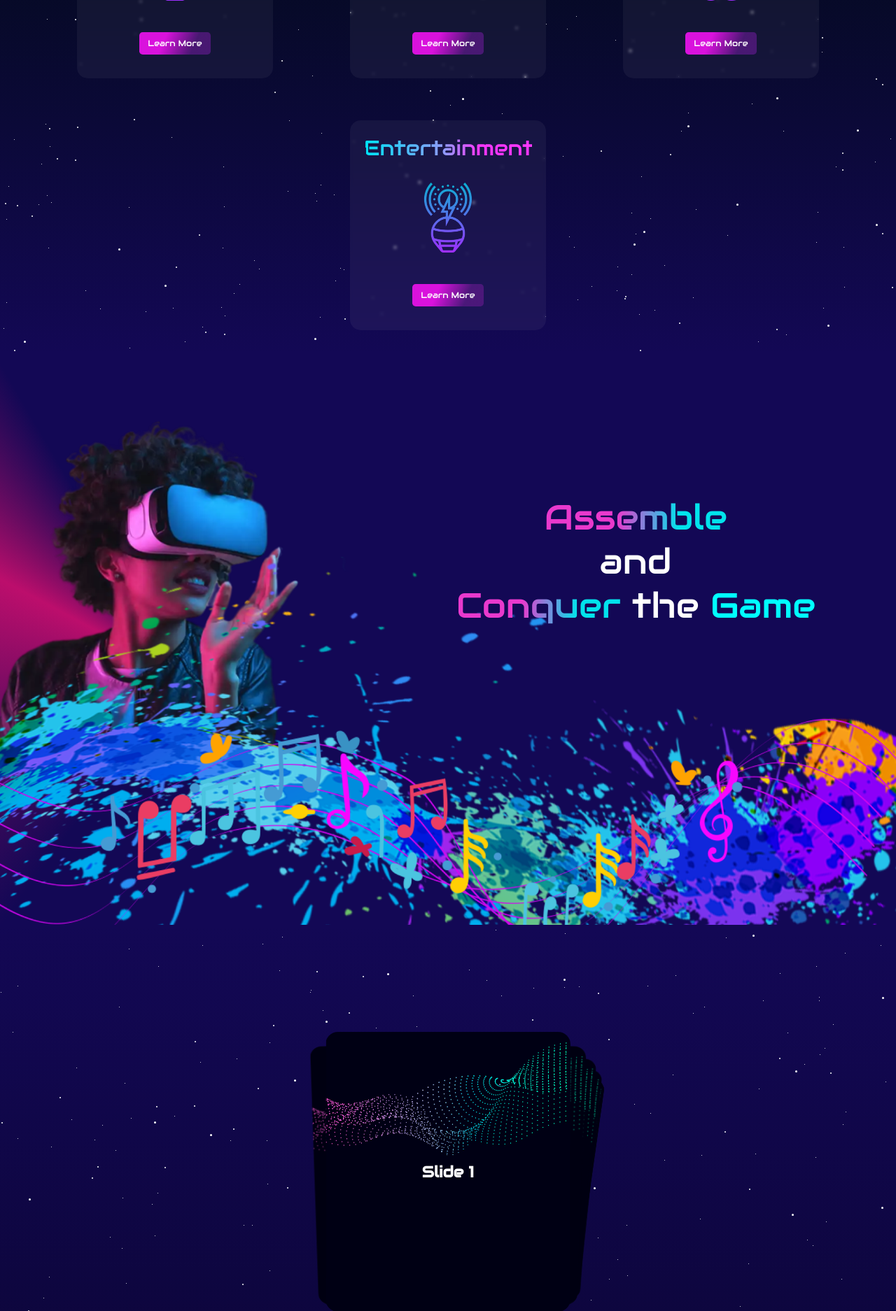
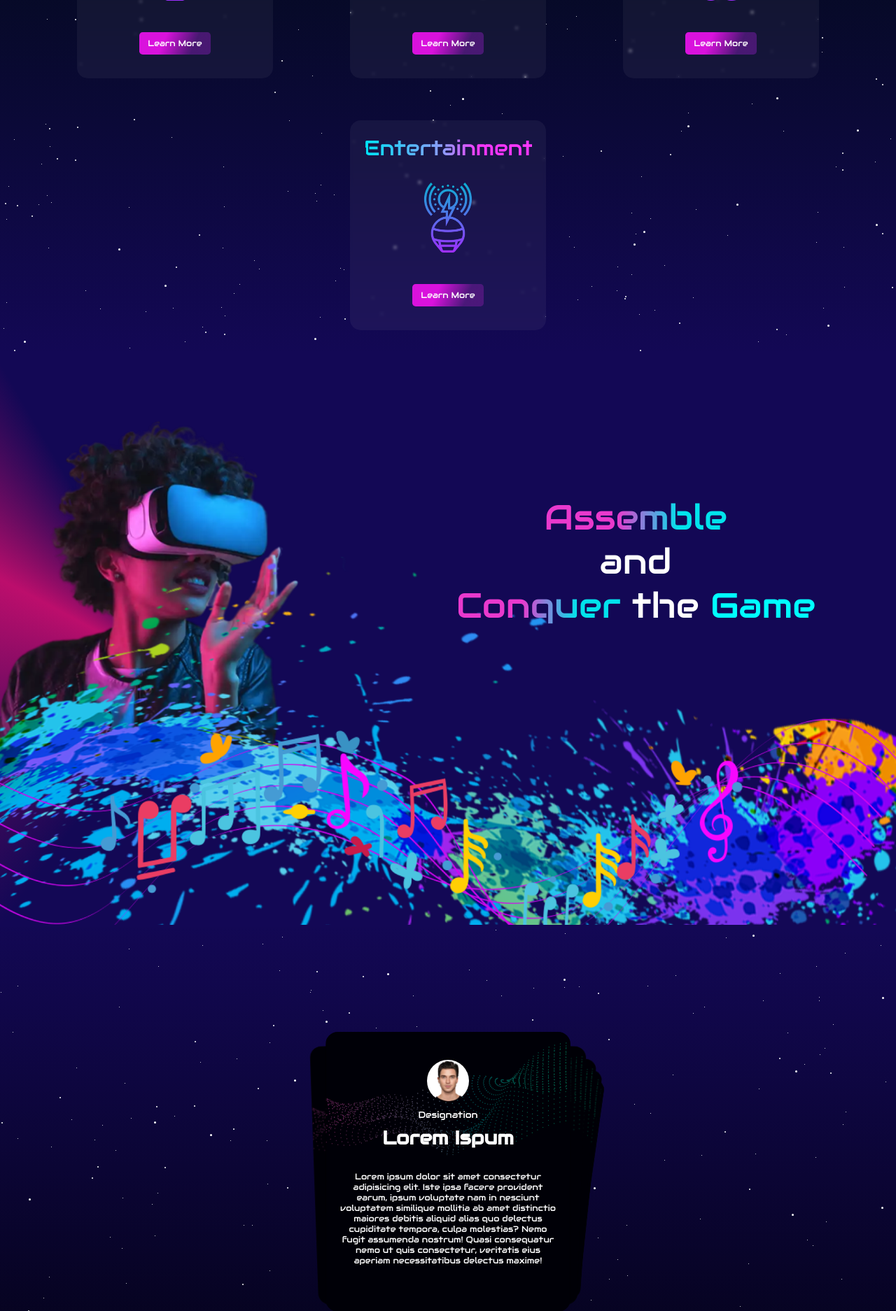
Before and after one commit to detronetdip/resonence, a PHP site: page / in a window 1280 px wide. Shown: the part 2432-4306 px from the top of the page at 70% size. Run offline with PHP 8.4, Linux system fonts and the light colour scheme.

Commit message:
slider edited

```diff
--- a/assets/css/_main.scss
+++ b/assets/css/_main.scss
@@ -249,8 +249,8 @@
     }
   }
   .slider {
-    height: 200vh;
     padding-top: 15rem;
+    padding-bottom: 15rem;
     background: linear-gradient(0.84deg, #030214 0.46%, #130855 99.41%);
     .sliderrow {
       @include centerByFlex();
@@ -265,13 +265,49 @@
     }
 
     .swiper-slide {
-      display: flex;
-      align-items: center;
-      justify-content: center;
       border-radius: 18px;
       font-size: 22px;
       font-weight: bold;
       color: #fff;
+      overflow: hidden;
+      .mask{
+        padding: 2rem;
+        height: 100%;
+        width: 100%;
+        background-color: rgba(0, 0, 0, 0.65);
+        .imgbox{
+          @include centerByFlex;
+          padding-top: 2rem;
+          img{
+            height: 6rem;
+            width: 6rem;
+            border-radius: 50%;
+          }
+        }
+        .named{
+          @include centerByFlex;
+          flex-direction: column;
+          h4{
+            font-size: 1.3rem;
+            font-weight: 400;
+            padding-top: 1rem;
+          }
+          h1{
+            font-size: 2.7rem;
+            font-weight: 600;
+            padding-top: 0.7rem;
+          }
+        }
+        .speech{
+          @include centerByFlex;
+          padding-top: 3rem;
+          p{
+            text-align: center;
+            font-weight: 200;
+            font-size: 1.2rem;
+          }
+        }
+      }
     }
 
     .swiper-slide {
--- a/index.html
+++ b/index.html
@@ -1,6 +1,5 @@
 <!DOCTYPE html>
 <html lang="en">
-
   <head>
     <meta charset="UTF-8" />
     <meta http-equiv="X-UA-Compatible" content="IE=edge" />
@@ -9,9 +8,19 @@
     <link rel="stylesheet" href="assets/css/style.css" />
     <link rel="preconnect" href="https://fonts.googleapis.com" />
     <link rel="preconnect" href="https://fonts.gstatic.com" crossorigin />
-  <link href="https://fonts.googleapis.com/css2?family=Audiowide&display=swap" rel="stylesheet" />
-  <link rel="stylesheet" href="https://unpkg.com/swiper/swiper-bundle.min.css" />
-  <link href='https://fonts.googleapis.com/css?family=Lato:300,400,700' rel='stylesheet' type='text/css'>
+    <link
+      href="https://fonts.googleapis.com/css2?family=Audiowide&display=swap"
+      rel="stylesheet"
+    />
+    <link
+      rel="stylesheet"
+      href="https://unpkg.com/swiper/swiper-bundle.min.css"
+    />
+    <link
+      href="https://fonts.googleapis.com/css?family=Lato:300,400,700"
+      rel="stylesheet"
+      type="text/css"
+    />
     <script type="text/javascript" src="./assets/js/vanilla-tilt.js"></script>
   </head>
 
@@ -85,9 +94,9 @@
         </div>
       </section>
       <section class="events">
-      <div id='stars'></div>
-      <div id='stars2'></div>
-      <div id='stars3'></div>
+        <div id="stars"></div>
+        <div id="stars2"></div>
+        <div id="stars3"></div>
 
         <div class="div" id="explore">
           <h4>Events of ResonanceXI</h4>
@@ -98,7 +107,9 @@
                 <img src="./assets/images/robotics.png" alt="robotics" />
               </div>
               <div class="btndiv">
+                <a href="robotics.html">
                   <button>Learn More</button>
+                </a>
               </div>
             </div>
             <div class="scardcontainer">
@@ -151,7 +162,10 @@
             <div class="scardcontainer">
               <h4>Entertainment</h4>
               <div class="imgdiv">
-              <img src="./assets/images/entertainment.png" alt="entertainment" />
+                <img
+                  src="./assets/images/entertainment.png"
+                  alt="entertainment"
+                />
               </div>
               <div class="btndiv">
                 <button>Learn More</button>
@@ -163,7 +177,10 @@
       <section class="ladies">
         <img src="./assets/images/ladies.png" alt="" />
         <h4>
-        <span class="asmb">Assemble</span><br />and <br /><span class="asmb">Conquer</span> the
+          <span class="asmb">Assemble</span><br />and <br /><span class="asmb"
+            >Conquer</span
+          >
+          the
           <span class="dsmb">Game</span>
         </h4>
       </section>
@@ -173,25 +190,174 @@
             <div class="swiper mySwiper">
               <div class="swiper-wrapper">
                 <div class="swiper-slide">
-                Slide 1
+                  <div class="mask">
+                    <div class="imgbox">
+                      <img src="./assets/images/face-14.jpg" alt="face" />
                     </div>
-              <div class="swiper-slide">Slide 2</div>
-              <div class="swiper-slide">Slide 3</div>
-              <div class="swiper-slide">Slide 4</div>
-              <div class="swiper-slide">Slide 5</div>
-              <div class="swiper-slide">Slide 6</div>
-              <div class="swiper-slide">Slide 7</div>
-              <div class="swiper-slide">Slide 8</div>
-              <div class="swiper-slide">Slide 9</div>
+                    <div class="named">
+                      <h4>Designation</h4>
+                      <h1>Lorem Ispum</h1>
+                    </div>
+                    <div class="speech">
+                      <p>
+                        Lorem ipsum dolor sit amet consectetur adipisicing elit.
+                        Iste ipsa facere provident earum, ipsum voluptate nam in
+                        nesciunt voluptatem similique mollitia ab amet
+                        distinctio maiores debitis aliquid alias quo delectus
+                        cupiditate tempora, culpa molestias? Nemo fugit
+                        assumenda nostrum! Quasi consequatur nemo ut quis
+                        consectetur, veritatis eius aperiam necessitatibus
+                        delectus maxime!
+                      </p>
                     </div>
                   </div>
-
+                </div>
+                <div class="swiper-slide">
+                  <div class="mask">
+                    <div class="imgbox">
+                      <img src="./assets/images/face-14.jpg" alt="face" />
+                    </div>
+                    <div class="named">
+                      <h4>Designation</h4>
+                      <h1>Lorem Ispum</h1>
+                    </div>
+                    <div class="speech">
+                      <p>
+                        Lorem ipsum dolor sit amet consectetur adipisicing elit.
+                        Iste ipsa facere provident earum, ipsum voluptate nam in
+                        nesciunt voluptatem similique mollitia ab amet
+                        distinctio maiores debitis aliquid alias quo delectus
+                        cupiditate tempora, culpa molestias? Nemo fugit
+                        assumenda nostrum! Quasi consequatur nemo ut quis
+                        consectetur, veritatis eius aperiam necessitatibus
+                        delectus maxime!
+                      </p>
+                    </div>
+                  </div>
+                </div>
+                <div class="swiper-slide">
+                  <div class="mask">
+                    <div class="imgbox">
+                      <img src="./assets/images/face-14.jpg" alt="face" />
+                    </div>
+                    <div class="named">
+                      <h4>Designation</h4>
+                      <h1>Lorem Ispum</h1>
+                    </div>
+                    <div class="speech">
+                      <p>
+                        Lorem ipsum dolor sit amet consectetur adipisicing elit.
+                        Iste ipsa facere provident earum, ipsum voluptate nam in
+                        nesciunt voluptatem similique mollitia ab amet
+                        distinctio maiores debitis aliquid alias quo delectus
+                        cupiditate tempora, culpa molestias? Nemo fugit
+                        assumenda nostrum! Quasi consequatur nemo ut quis
+                        consectetur, veritatis eius aperiam necessitatibus
+                        delectus maxime!
+                      </p>
+                    </div>
+                  </div>
+                </div>
+                <div class="swiper-slide">
+                  <div class="mask">
+                    <div class="imgbox">
+                      <img src="./assets/images/face-14.jpg" alt="face" />
+                    </div>
+                    <div class="named">
+                      <h4>Designation</h4>
+                      <h1>Lorem Ispum</h1>
+                    </div>
+                    <div class="speech">
+                      <p>
+                        Lorem ipsum dolor sit amet consectetur adipisicing elit.
+                        Iste ipsa facere provident earum, ipsum voluptate nam in
+                        nesciunt voluptatem similique mollitia ab amet
+                        distinctio maiores debitis aliquid alias quo delectus
+                        cupiditate tempora, culpa molestias? Nemo fugit
+                        assumenda nostrum! Quasi consequatur nemo ut quis
+                        consectetur, veritatis eius aperiam necessitatibus
+                        delectus maxime!
+                      </p>
+                    </div>
+                  </div>
+                </div>
+                <div class="swiper-slide">
+                  <div class="mask">
+                    <div class="imgbox">
+                      <img src="./assets/images/face-14.jpg" alt="face" />
+                    </div>
+                    <div class="named">
+                      <h4>Designation</h4>
+                      <h1>Lorem Ispum</h1>
+                    </div>
+                    <div class="speech">
+                      <p>
+                        Lorem ipsum dolor sit amet consectetur adipisicing elit.
+                        Iste ipsa facere provident earum, ipsum voluptate nam in
+                        nesciunt voluptatem similique mollitia ab amet
+                        distinctio maiores debitis aliquid alias quo delectus
+                        cupiditate tempora, culpa molestias? Nemo fugit
+                        assumenda nostrum! Quasi consequatur nemo ut quis
+                        consectetur, veritatis eius aperiam necessitatibus
+                        delectus maxime!
+                      </p>
+                    </div>
+                  </div>
+                </div>
+                <div class="swiper-slide">
+                  <div class="mask">
+                    <div class="imgbox">
+                      <img src="./assets/images/face-14.jpg" alt="face" />
+                    </div>
+                    <div class="named">
+                      <h4>Designation</h4>
+                      <h1>Lorem Ispum</h1>
+                    </div>
+                    <div class="speech">
+                      <p>
+                        Lorem ipsum dolor sit amet consectetur adipisicing elit.
+                        Iste ipsa facere provident earum, ipsum voluptate nam in
+                        nesciunt voluptatem similique mollitia ab amet
+                        distinctio maiores debitis aliquid alias quo delectus
+                        cupiditate tempora, culpa molestias? Nemo fugit
+                        assumenda nostrum! Quasi consequatur nemo ut quis
+                        consectetur, veritatis eius aperiam necessitatibus
+                        delectus maxime!
+                      </p>
+                    </div>
+                  </div>
+                </div>
+                <div class="swiper-slide">
+                  <div class="mask">
+                    <div class="imgbox">
+                      <img src="./assets/images/face-14.jpg" alt="face" />
+                    </div>
+                    <div class="named">
+                      <h4>Designation</h4>
+                      <h1>Lorem Ispum</h1>
+                    </div>
+                    <div class="speech">
+                      <p>
+                        Lorem ipsum dolor sit amet consectetur adipisicing elit.
+                        Iste ipsa facere provident earum, ipsum voluptate nam in
+                        nesciunt voluptatem similique mollitia ab amet
+                        distinctio maiores debitis aliquid alias quo delectus
+                        cupiditate tempora, culpa molestias? Nemo fugit
+                        assumenda nostrum! Quasi consequatur nemo ut quis
+                        consectetur, veritatis eius aperiam necessitatibus
+                        delectus maxime!
+                      </p>
+                    </div>
+                  </div>
+                </div>
+              </div>
+            </div>
           </div>
         </div>
       </section>
+      <section class="footer"></section>
     </div>
     <script src="https://unpkg.com/swiper/swiper-bundle.min.js"></script>
     <script src="assets/js/script.js"></script>
   </body>
-
 </html>
```
Also changed, not shown: assets/css/style.css, assets/images/face-14.jpg (added), robotics.html (added), 1 other file. Lines whose indentation alone changed are shown as unchanged.
